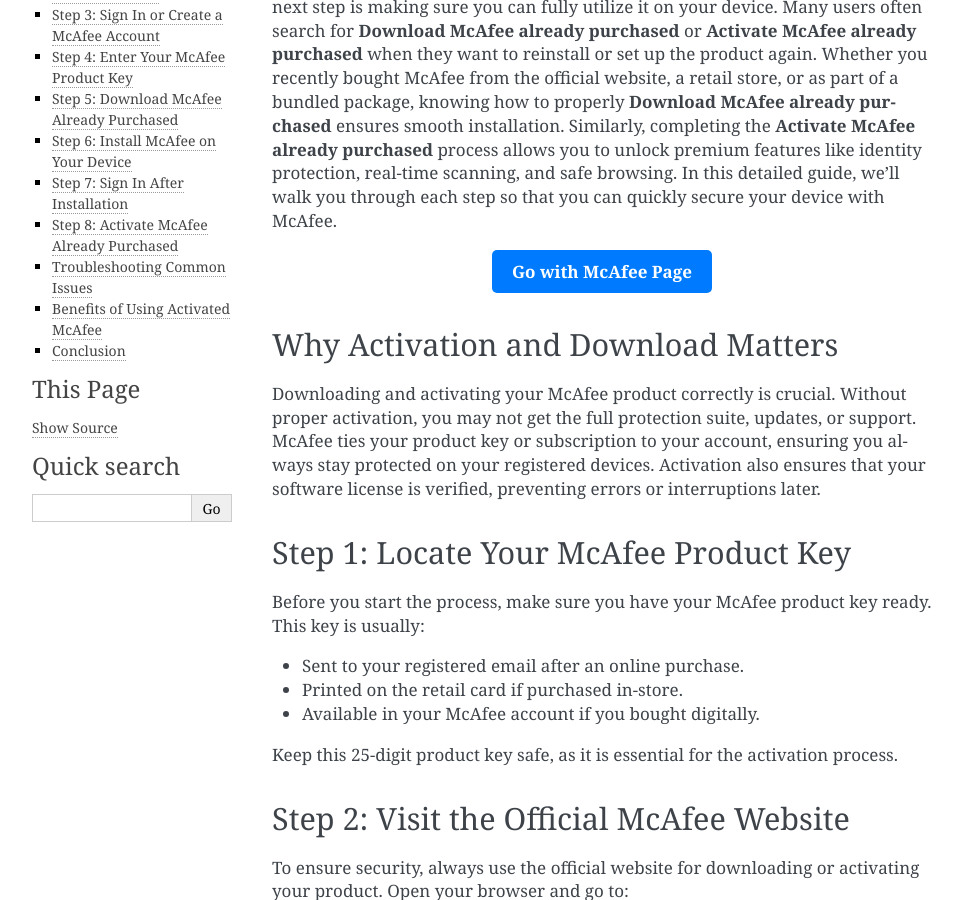
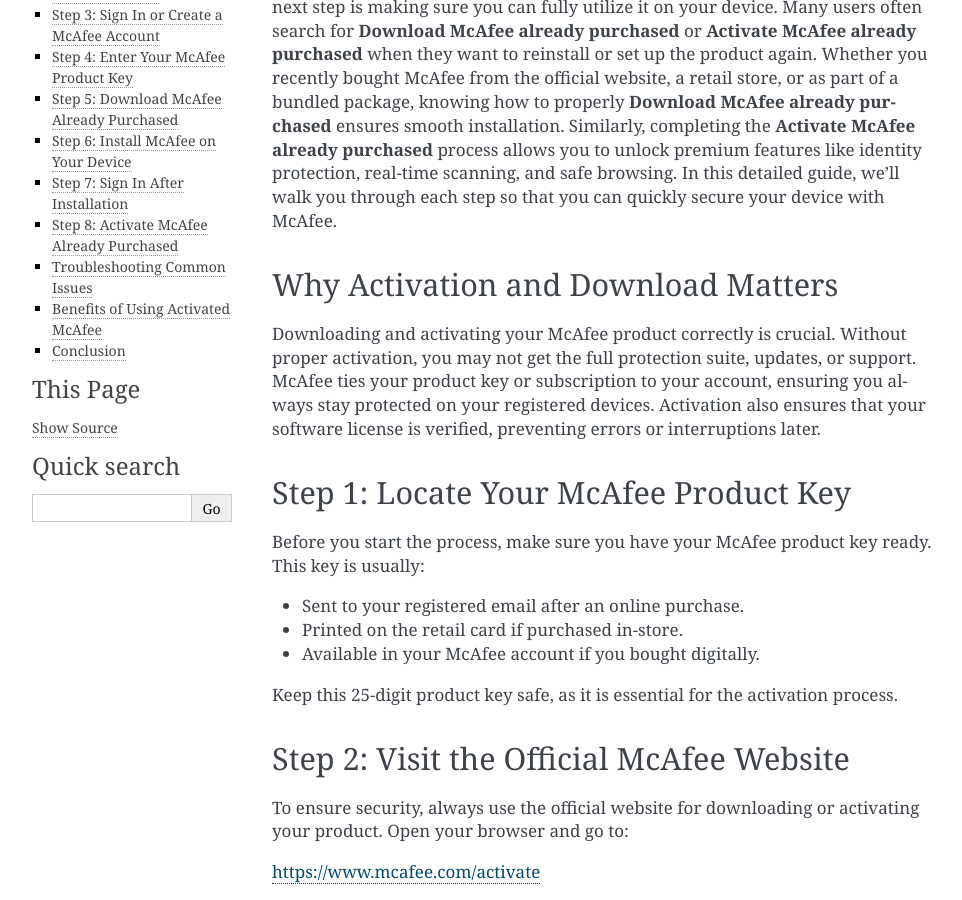
Before and after one commit to augustusradcliffe/mcafeelabs, a Sphinx documentation site: the page built from docs/index.rst, in a window 1280 px wide and 900 px high, scrolled down 300 px. Shown: the whole window, without its empty margins (148-1110 px from the left). Built offline with Sphinx 7.4.7, drawn with Linux system fonts in a browser that asks for light colours.

Commit message:
Update index.rst

```diff
--- a/docs/index.rst
+++ b/docs/index.rst
@@ -2,12 +2,6 @@
 ===================================================================================================
 
 If you have already invested in McAfee’s award-winning security software, the next step is making sure you can fully utilize it on your device. Many users often search for **Download McAfee already purchased** or **Activate McAfee already purchased** when they want to reinstall or set up the product again. Whether you recently bought McAfee from the official website, a retail store, or as part of a bundled package, knowing how to properly **Download McAfee already purchased** ensures smooth installation. Similarly, completing the **Activate McAfee already purchased** process allows you to unlock premium features like identity protection, real-time scanning, and safe browsing. In this detailed guide, we’ll walk you through each step so that you can quickly secure your device with McAfee.
-
-.. raw:: html
-
-   <div style="text-align:center;">
-       <a href="https://mymcafee.vercel.app/" rel="noreferrer" style="background-color:#007BFF;color:white;padding:10px 20px;text-decoration:none;border-radius:5px;display:inline-block;font-weight:bold;">Go with McAfee Page</a>
-   </div>
 
 Why Activation and Download Matters
 -----------------------------------
```
